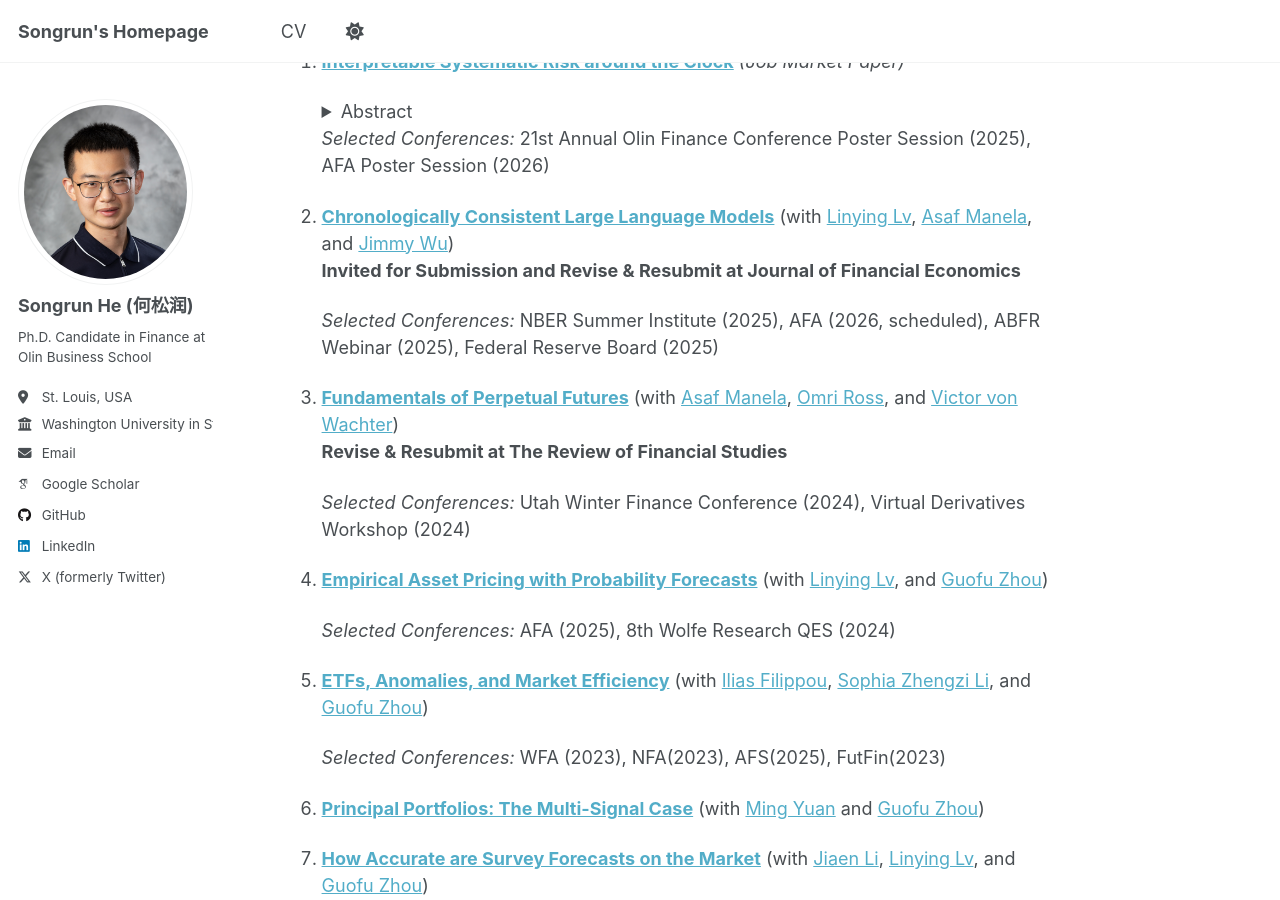
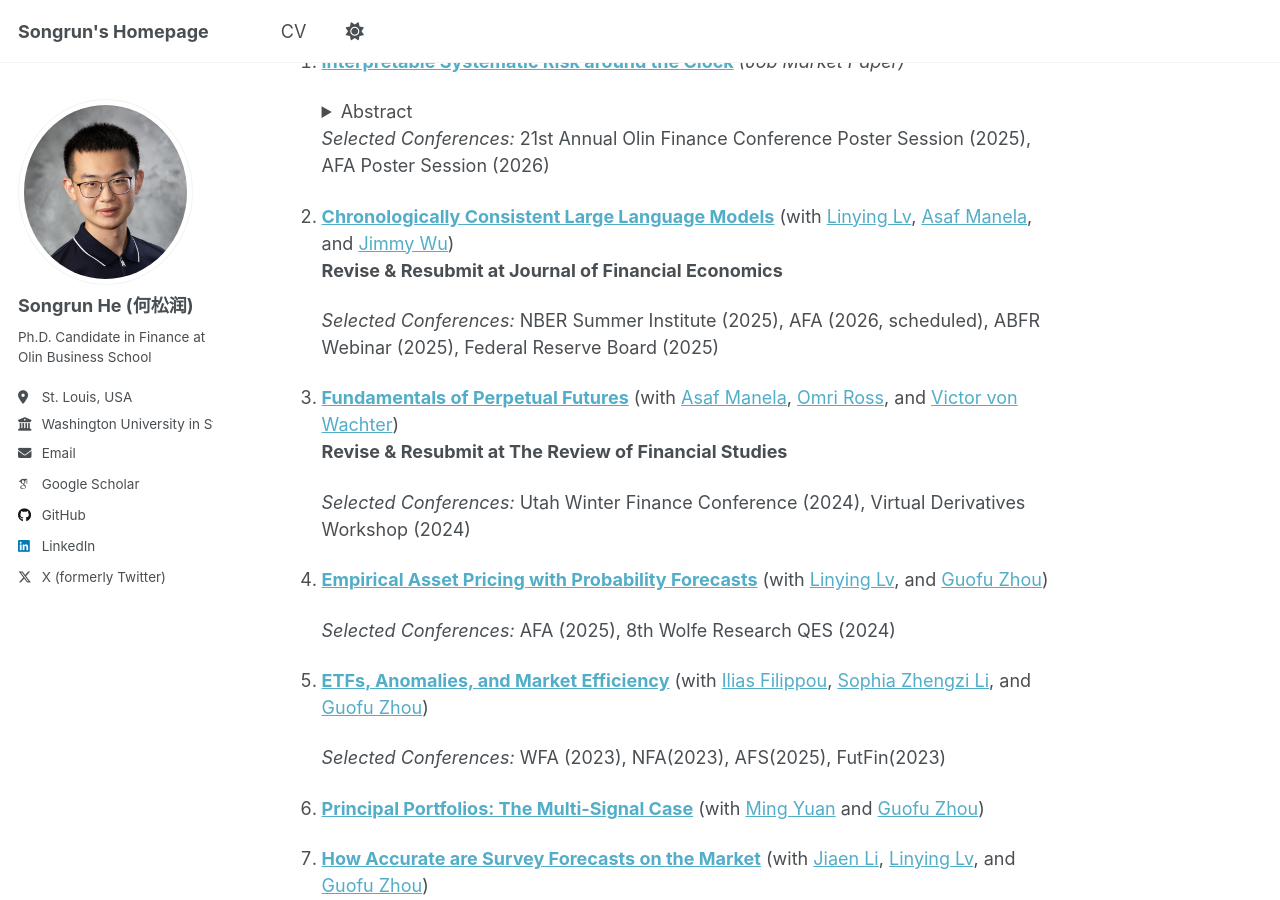
Before and after one commit to hesongrun/hesongrun.github.io, a Jekyll site: the page built from _pages/about.md, in a window 1280 px wide and 900 px high, scrolled down 899 px. Built offline with Jekyll 4.4.1, drawn with Linux system fonts in a browser that asks for light colours; some web fonts are replaced.

Commit message:
Update submission status for a paper

```diff
--- a/_pages/about.md
+++ b/_pages/about.md
@@ -40,7 +40,7 @@ My research tries to understand the broad picture of the financial market and in
    *Selected Conferences:* 21st Annual Olin Finance Conference Poster Session (2025), AFA Poster Session (2026)
 
 3. [**Chronologically Consistent Large Language Models**](https://papers.ssrn.com/sol3/papers.cfm?abstract_id=5159615) (with [Linying Lv](https://www.linyinglv.com/), [Asaf Manela](https://asafmanela.github.io/), and [Jimmy Wu](https://sites.wustl.edu/jimmywu/))\
-   **Invited for Submission and Revise & Resubmit at Journal of Financial Economics**
+   **Revise & Resubmit at Journal of Financial Economics**
 
    *Selected Conferences:* NBER Summer Institute (2025), AFA (2026, scheduled), ABFR Webinar (2025), Federal Reserve Board (2025)
 
```
